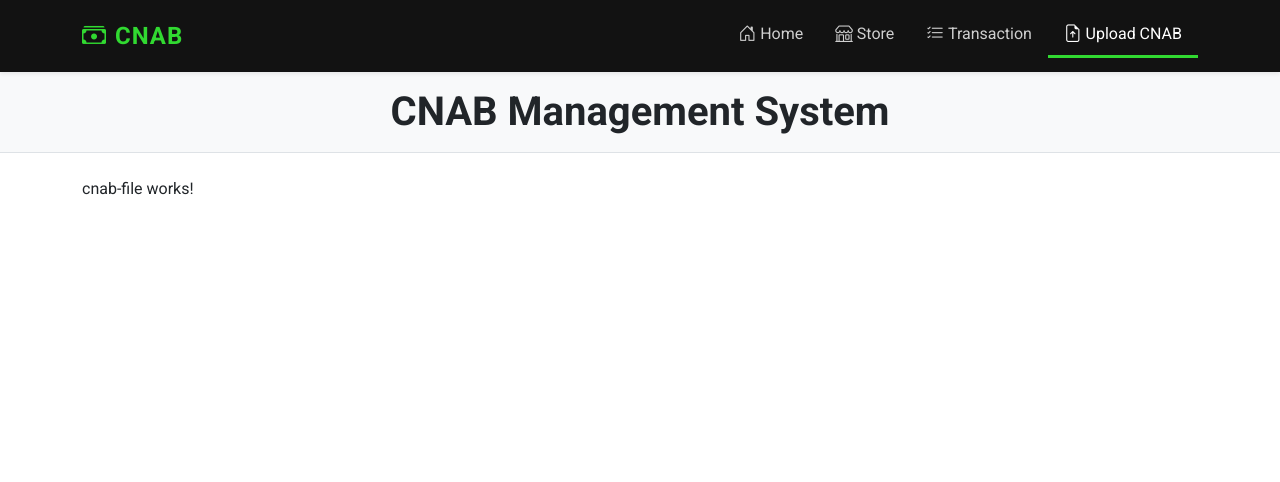
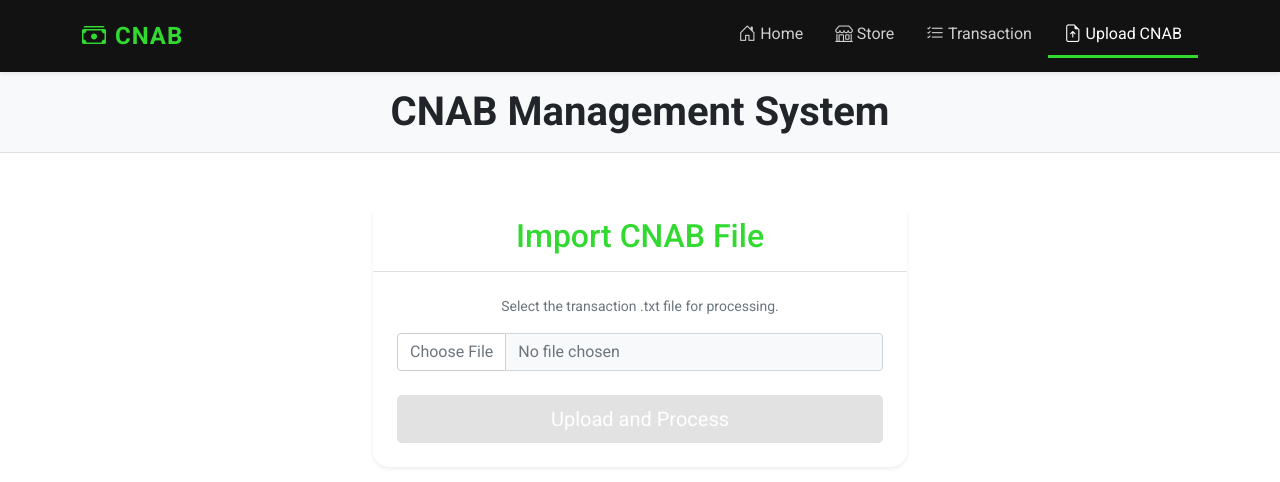
Before and after one commit to pauloalvesm/angular-cnab, an Angular app: page /cnab in a window 1280 px wide. Shown: the top 482 px of the page. Built offline with nearby package versions, Linux system fonts and the light colour scheme; no server answers.

Commit message:
feat: implement file import

```diff
--- a/src/app/modules/cnab/components/cnab-file/cnab-file.component.html
+++ b/src/app/modules/cnab/components/cnab-file/cnab-file.component.html
@@ -1 +1,57 @@
-<p>cnab-file works!</p>
+<div class="container mt-5">
+  <div class="row justify-content-center">
+    <div class="col-12 col-md-8 col-lg-6">
+      <div class="card shadow-sm border-0">
+        <div class="card-header bg-white py-3">
+          <h2 class="mb-0 page-title">Import CNAB File</h2>
+        </div>
+
+        <div class="card-body p-4">
+          <div class="mb-4 text-center">
+            <p class="text-muted small">Select the transaction .txt file for processing.</p>
+
+            <input
+              type="file"
+              #fileInput
+              class="d-none"
+              accept=".txt"
+              (change)="onFileSelected($event)">
+
+            <div class="input-group">
+              <button
+                class="btn btn-outline-secondary"
+                type="button"
+                (click)="fileInput.click()"
+                [disabled]="isLoading">
+                Choose File
+              </button>
+              <span class="form-control text-muted text-start bg-light overflow-hidden"
+                    style="border-top-right-radius: 0.25rem; border-bottom-right-radius: 0.25rem; text-overflow: ellipsis; white-space: nowrap;">
+                {{ selectedFile ? selectedFile.name : 'No file chosen' }}
+              </span>
+            </div>
+          </div>
+
+          <div class="d-grid gap-2">
+            <button
+              type="button"
+              class="btn btn-success btn-lg"
+              (click)="onUpload()"
+              [disabled]="!selectedFile || isLoading"
+            >
+              <span *ngIf="isLoading" class="spinner-border spinner-border-sm me-2"></span>
+              {{ isLoading ? 'Processing...' : 'Upload and Process' }}
+            </button>
+          </div>
+
+          <div *ngIf="uploadMessage"
+               class="mt-4 alert text-center py-2"
+               [ngClass]="isError ? 'alert-danger' : 'alert-success'"
+               style="font-size: 0.85rem;">
+            {{ uploadMessage }}
+          </div>
+        </div>
+      </div>
+    </div>
+  </div>
+</div>
--- a/src/app/modules/cnab/components/cnab-file/cnab-file.component.ts
+++ b/src/app/modules/cnab/components/cnab-file/cnab-file.component.ts
@@ -1,11 +1,50 @@
 import { Component } from '@angular/core';
+import { CnabService } from '../../services/cnab/cnab.service';
 
 @Component({
   selector: 'app-cnab-file',
   standalone: false,
   templateUrl: './cnab-file.component.html',
-  styleUrl: './cnab-file.component.scss'
+  styleUrl: './cnab-file.component.scss',
 })
 export class CnabFileComponent {
+  public selectedFile: File | null = null;
+  public isLoading = false;
+  public uploadMessage = '';
+  public isError = false;
 
+  constructor(private cnabService: CnabService) {}
+
+  onFileSelected(event: any): void {
+    const file: File = event.target.files[0];
+    if (file) {
+      this.selectedFile = file;
+      this.uploadMessage = '';
+      this.isError = false;
+    }
+  }
+
+  onUpload(): void {
+    if (!this.selectedFile) return;
+
+    this.isLoading = true;
+    this.uploadMessage = 'Processing file...';
+    this.isError = false;
+
+    this.cnabService.uploadCnabFile(this.selectedFile).subscribe({
+      next: (res) => {
+        this.isLoading = false;
+        this.isError = false;
+        this.uploadMessage = `Success! ${res.totalProcessed} transactions processed.`;
+        this.selectedFile = null;
+      },
+      error: (err) => {
+        this.isLoading = false;
+        this.isError = true;
+        this.uploadMessage =
+          err.error?.message || 'Error processing the CNAB file.';
+        console.error('Upload error:', err);
+      },
+    });
+  }
 }
--- /dev/null
+++ b/src/app/modules/cnab/services/cnab/cnab.service.ts
@@ -0,0 +1,20 @@
+import { Injectable } from '@angular/core';
+import { environment } from '../../../../../environments/environment';
+import { HttpClient } from '@angular/common/http';
+import { Observable } from 'rxjs';
+
+@Injectable({
+  providedIn: 'root'
+})
+export class CnabService {
+  private readonly apiUrl = `${environment.apiUrl}/CNAB/upload-cnab-file`;
+
+  constructor(private http: HttpClient) {}
+
+  uploadCnabFile(file: File): Observable<any> {
+    const formData = new FormData();
+    formData.append('file', file);
+    return this.http.post<any>(this.apiUrl, formData);
+  }
+
+}
```
Also changed, not shown: 1 other file (tests, documents, lock files or other folders).
